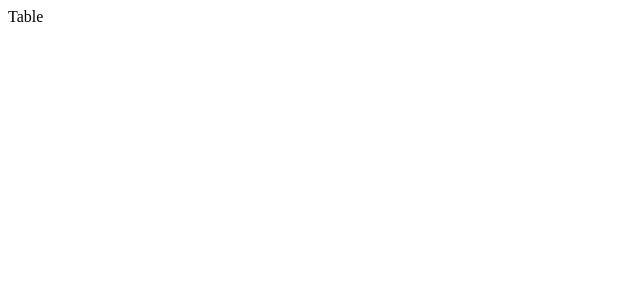
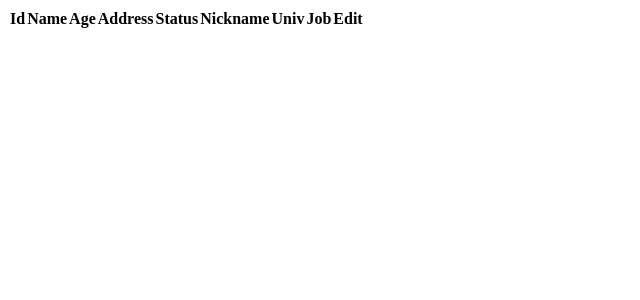
Before and after one commit to Sardor0795/rjs_tutorial, a React (Create React App) app: page / in a window 1280 px wide. Shown: the top 300 px of the page, without its empty margins (0-640 px from the left). Built offline with nearby package versions, Linux system fonts and the light colour scheme.

Commit message:
Prepare table

```diff
--- a/src/lesson_4/scrolable_table/index.jsx
+++ b/src/lesson_4/scrolable_table/index.jsx
@@ -1,13 +1,27 @@
-import React, { Component } from 'react';
+import React, { Component } from "react";
 
 class Table extends Component {
-    render() {
-        return (
-            <div>
-                Table
-            </div>
-        );
-    }
+  render() {
+    return (
+      <div className="tableWrapper">
+        <table>
+          <thead>
+            <tr>
+              <th>Id</th>
+              <th>Name</th>
+              <th>Age</th>
+              <th>Address</th>
+              <th>Status</th>
+              <th>Nickname</th>
+              <th>Univ</th>
+              <th>Job</th>
+              <th>Edit</th>
+            </tr>
+          </thead>
+        </table>
+      </div>
+    );
+  }
 }
 
 export default Table;
```
